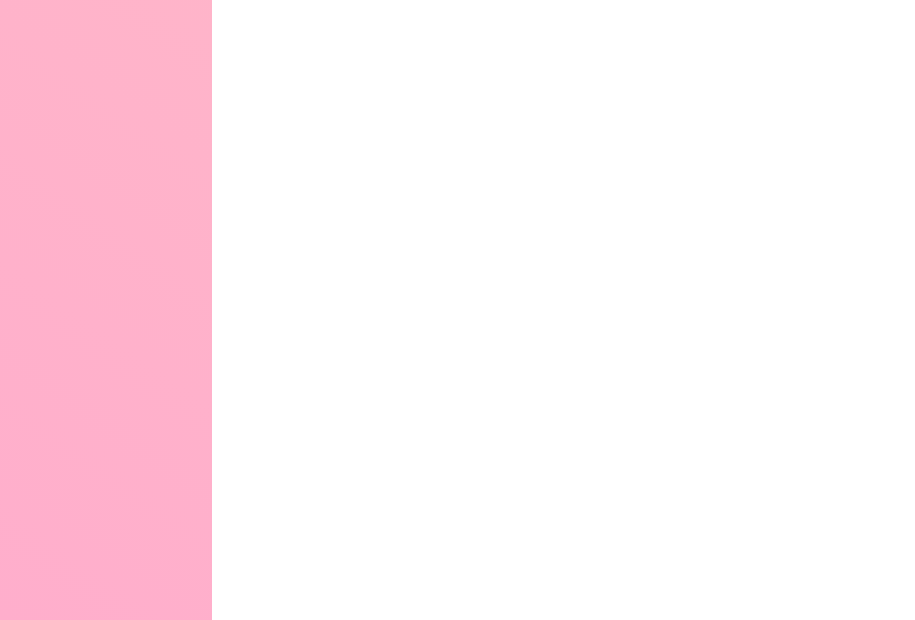
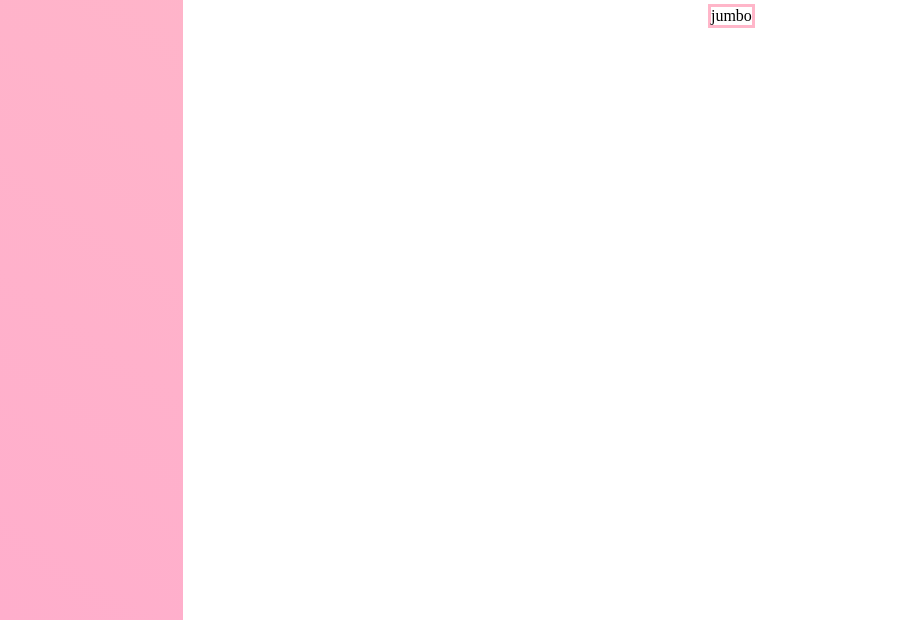
Before and after one commit to JakJak90/mousaka, a plain HTML site: page index.html in a window 1280 px wide. Shown: the part 200-820 px from the top of the page, without its empty margins (0-915 px from the left). Drawn offline with Linux system fonts and the light colour scheme.

Commit message:
Change to grid layout

```diff
--- a/index.html
+++ b/index.html
@@ -10,6 +10,7 @@
 
     </head>
     <body>
+        <div id="masterParent">
             <nav id="navbar">
                 <img src="logoTest.jpg" id="logo-sml" alt="Mousaka logo">
                 <a src="">Shop</a>
@@ -23,6 +24,8 @@
 
 
             </main>
+        <div>
+
 
     </body>
 </html>
--- a/mousaka.css
+++ b/mousaka.css
@@ -2,6 +2,12 @@ body {
     margin: 0px;
 
 }
+
+#masterParent {
+    display: grid;
+    grid-template-columns: 1fr 6fr;
+}
+
 nav {
 
     background-image: linear-gradient(35deg, #FFAECC, #FFB6C9);
@@ -10,7 +16,6 @@ nav {
     display: inline-flex;
     flex-direction: column;
     position: sticky;
-    width: 15%;
     height: 100vh;
     padding: 10px;
 }
@@ -24,15 +29,11 @@ nav {
 }
 
 main {
-    display: inline-flex;
-    margin-left: auto;
-    margin-right: auto;
+    display: grid;
+    grid-template-rows: 432px 1fr;
+    align-items: center;
+    justify-items: center;
   }
 .jumbo {
     border: solid #FFB6C9 3px;
-   /* display: inline-flex;*/
-    Width: 50vw;
-    height: auto;
-    place-content: start center;
-    place-self: end center;
    }
```
Lines whose indentation alone changed are shown as unchanged.
